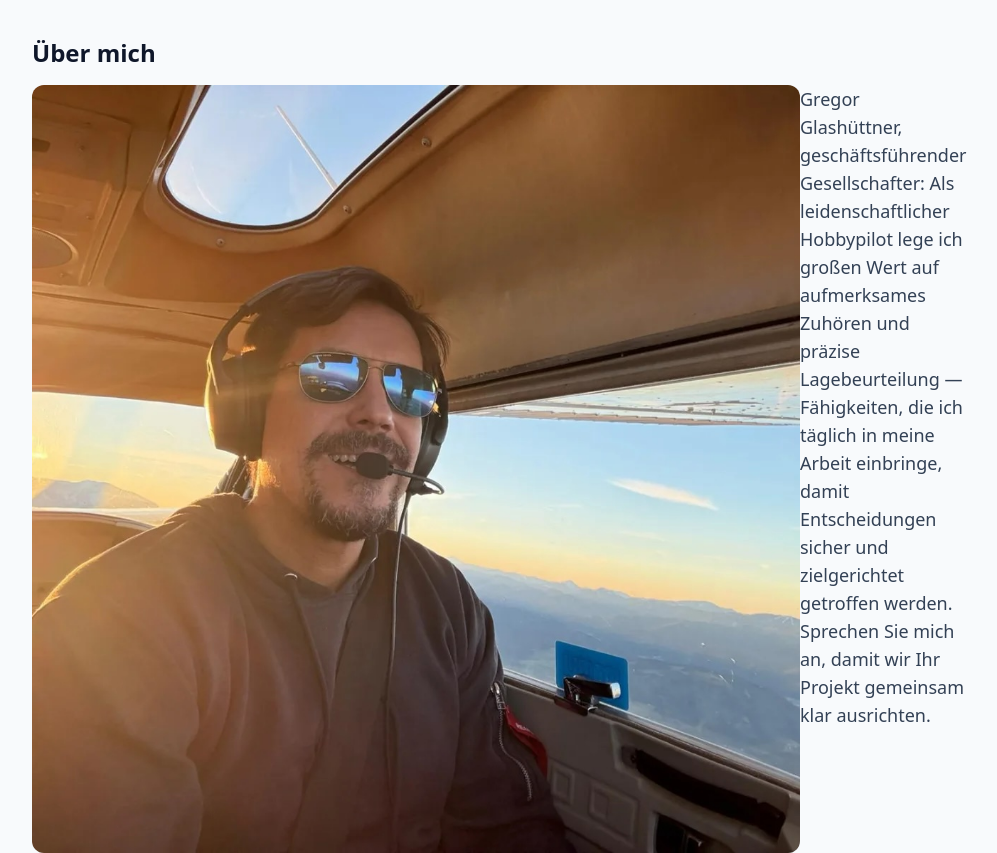
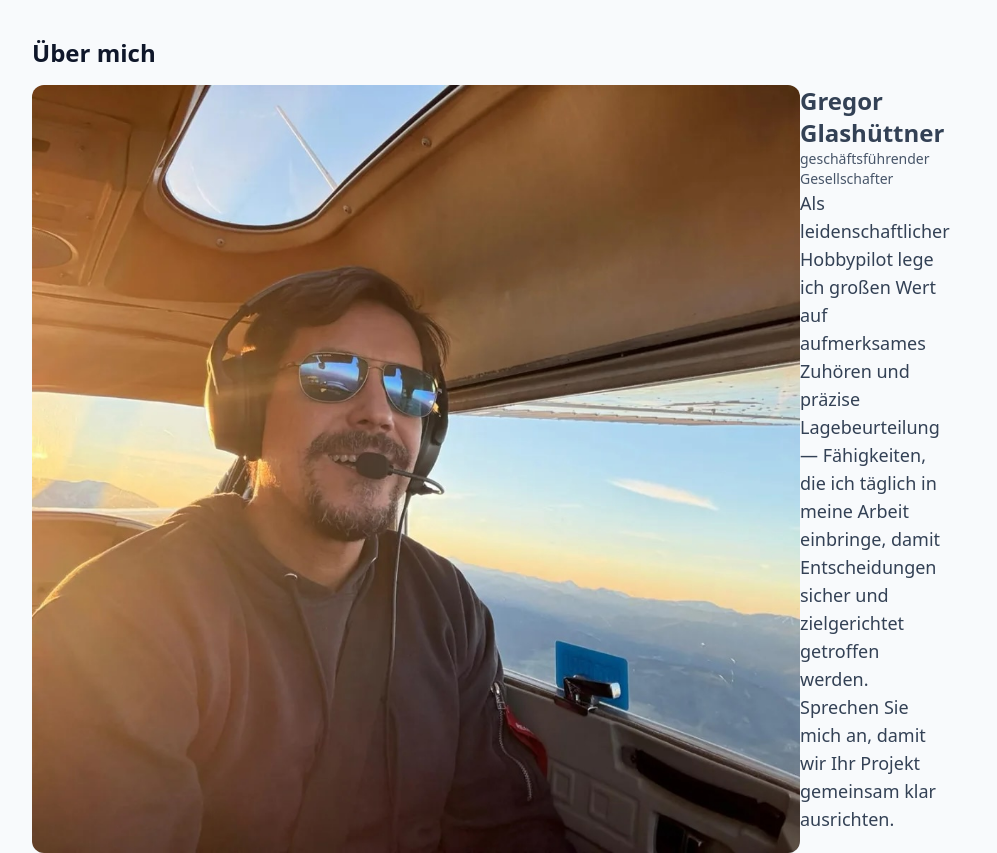
Before and after one commit to gregorglashuettner/itg-roger-website, a website: page src/index.html in a window 1280 px wide. Shown: the part 872-1725 px from the top of the page, without its empty margins (112-1109 px from the left). Drawn offline with nearby package versions, Linux system fonts and the light colour scheme; files that its build step writes are made by us from their sources.

Commit message:
changed formatting of "about me"

```diff
--- a/src/index.html
+++ b/src/index.html
@@ -54,9 +54,13 @@
         <h2 class="text-2xl font-semibold">Über mich</h2>
          <div class="mt-4 max-w-3xl flex flex-col md:flex-row items-start gap-6">
            <img src="./images/on_the_plane.jpg" alt="Gregor Glashüttner im Flugzeug" class="w-full max-w-xs rounded-xl object-cover shadow-sm" />
-           <p class="text-lg text-slate-700">
-             Gregor Glashüttner, geschäftsführender Gesellschafter: Als leidenschaftlicher Hobbypilot lege ich großen Wert auf aufmerksames Zuhören und präzise Lagebeurteilung — Fähigkeiten, die ich täglich in meine Arbeit einbringe, damit Entscheidungen sicher und zielgerichtet getroffen werden. Sprechen Sie mich an, damit wir Ihr Projekt gemeinsam klar ausrichten.
-           </p>
+           <div class="text-slate-700">
+             <div class="text-2xl font-semibold leading-tight">Gregor Glashüttner</div>
+             <div class="text-sm font-light text-slate-600">geschäftsführender Gesellschafter</div>
+             <p class="mt-3 text-lg text-slate-700">
+               Als leidenschaftlicher Hobbypilot lege ich großen Wert auf aufmerksames Zuhören und präzise Lagebeurteilung — Fähigkeiten, die ich täglich in meine Arbeit einbringe, damit Entscheidungen sicher und zielgerichtet getroffen werden. Sprechen Sie mich an, damit wir Ihr Projekt gemeinsam klar ausrichten.
+             </p>
+           </div>
          </div>
       </section>
 
```
